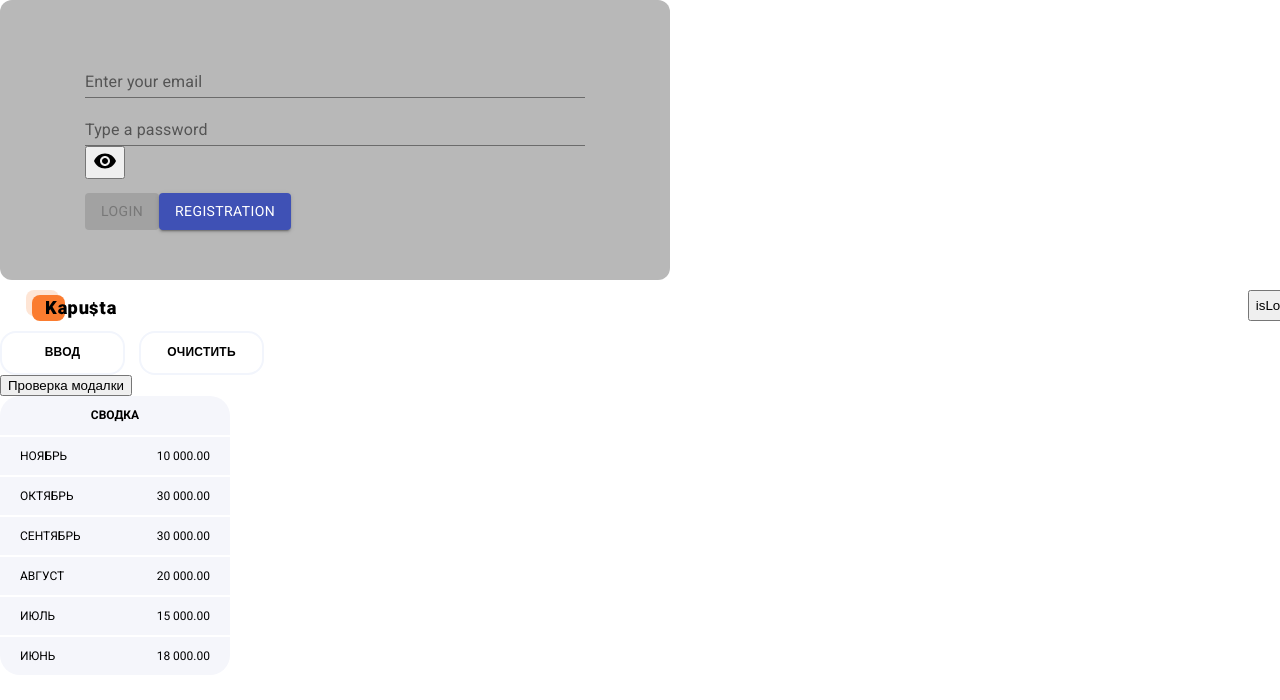
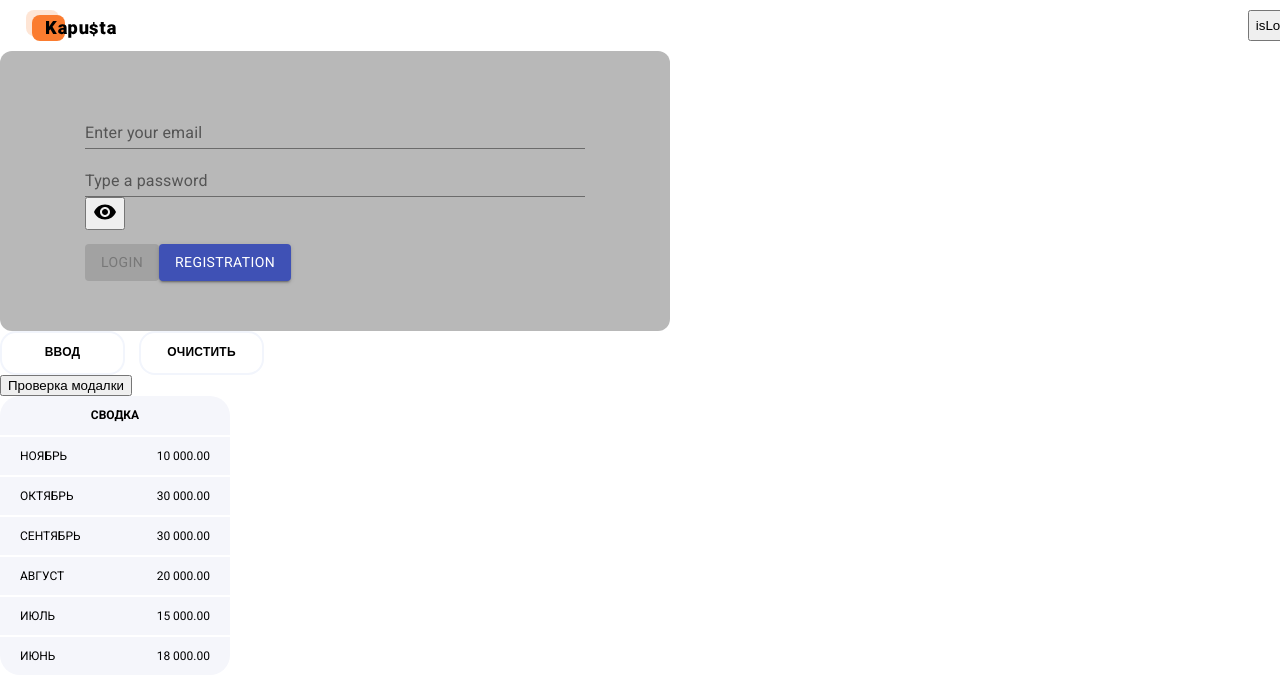
Before and after one commit to Koliadjun/kapusta-react, a React (Create React App) app: page / in a window 1280 px wide. Shown: the top 700 px of the page. Built offline with nearby package versions, Linux system fonts and the light colour scheme.

Commit message:
appBar remove upper

```diff
--- a/src/App.js
+++ b/src/App.js
@@ -1,6 +1,6 @@
 import React, { useState } from 'react';
 import './App.css';
-import RegistrationForm from './components/RegistrationForm'
+import RegistrationForm from './components/RegistrationForm';
 import ButtonsBlock from 'components/ButtonsBlock/ButtonsBlock';
 import Modal from 'components/Modal/Modal';
 import ModalContent from 'components/ModalContent/ModalContent';
@@ -11,8 +11,9 @@ function App() {
   const [modalActive, setModalActive] = useState(false);
   return (
     <div>
+      <AppBar />
       <RegistrationForm />
-      <AppBar />
+
       <ButtonsBlock />
       <Modal active={modalActive} setActive={setModalActive}>
         <ModalContent
```
